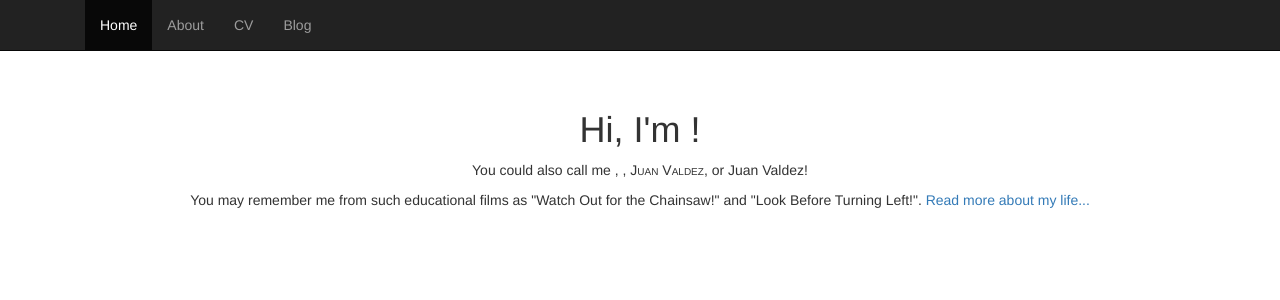
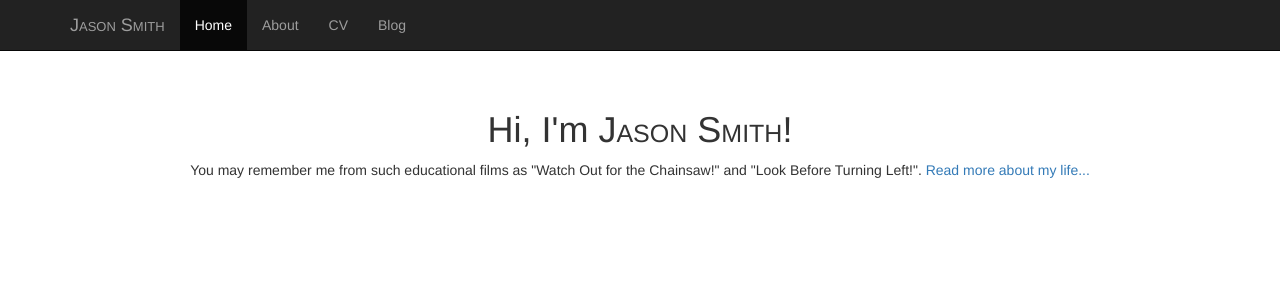
Before and after one commit to jsmithlabs/jsmithlabs.github.io, a Jekyll site: the page built from index.html, in a window 1280 px wide. Shown: the top 300 px of the page. Built offline with Jekyll 4.4.1, drawn with Linux system fonts in a browser that asks for light colours; nearby versions of some CDN libraries.

Commit message:
Use site variables since they're working

```diff
--- a/_config.yml
+++ b/_config.yml
@@ -6,17 +6,6 @@ defaults:
         values:
                 name: Jason Smith
                 markdown: kramdown
-                author:      "Dr. Jekyll"
-                jason_plain: "Mr. Jason Smith"
-                jason:       "<span class=\"sc\">Mr. Jason Smith</span>"
-
-        scope:
-                path: ""
-                type: "pages"
-        values:
-                author:      "Mr. Hyde"
-                jason_plain: "Jason Smith"
-                jason:       "<span class=\"sc\">Jason Smith</span>"
 
         scope:
                 path: ""
@@ -27,5 +16,4 @@ defaults:
 gems:
         - jekyll-feed
 
-jason_plain: "Juan Valdez"
-jason:       "<span class=\"sc\">Juan Valdez</span>"
+jason: "<span class=\"sc\">Jason Smith</span>"
--- a/_layouts/default.html
+++ b/_layouts/default.html
@@ -35,7 +35,7 @@
             <span class="icon-bar"></span>
             <span class="icon-bar"></span>
           </button>
-          <a class="navbar-brand" href="/">{{ page.jason }}</a>
+          <a class="navbar-brand" href="/">{{ site.jason }}</a>
         </div>
         <div id="navbar" class="collapse navbar-collapse">
           <ul class="nav navbar-nav">
--- a/cv/index.html
+++ b/cv/index.html
@@ -3,6 +3,6 @@ layout: default
 title: CV
 ---
 <div class="blurb">
-  <h1>{{ page.jason }}</h1>
+  <h1>{{ site.jason }}</h1>
     <p>Testing 1, 2, 3.</p>
 </div><!-- /.blurb -->
--- a/index.html
+++ b/index.html
@@ -3,7 +3,6 @@ layout: default
 title: Jason Smith
 ---
 <div class="blurb">
-  <h1>Hi, I'm {{ page.jason }}!</h1>
-    <p>You could also call me {{ page.jason_plain }}, {{ page.author }}, {{ site.jason }}, or {{ site.jason_plain }}!</p>
+  <h1>Hi, I'm {{ site.jason }}!</h1>
     <p>You may remember me from such educational films as "Watch Out for the Chainsaw!" and "Look Before Turning Left!". <a href="/about">Read more about my life...</a></p>
 </div><!-- /.blurb -->
```
